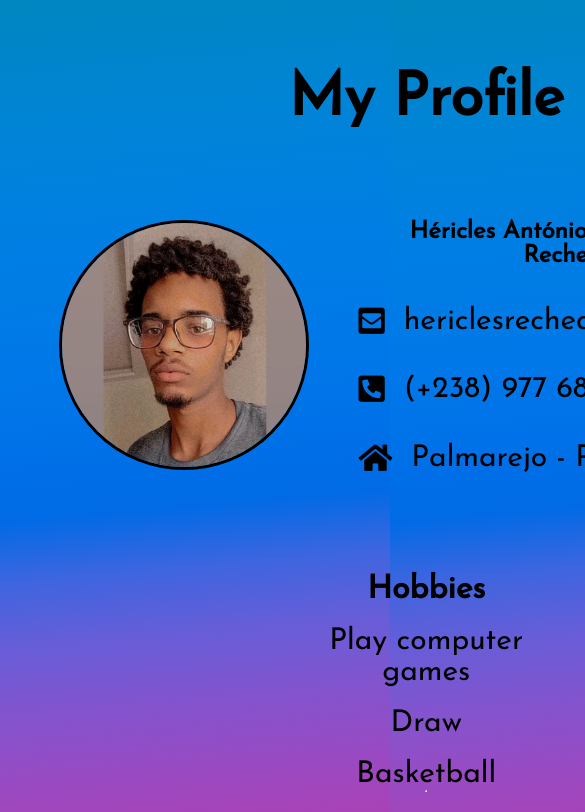
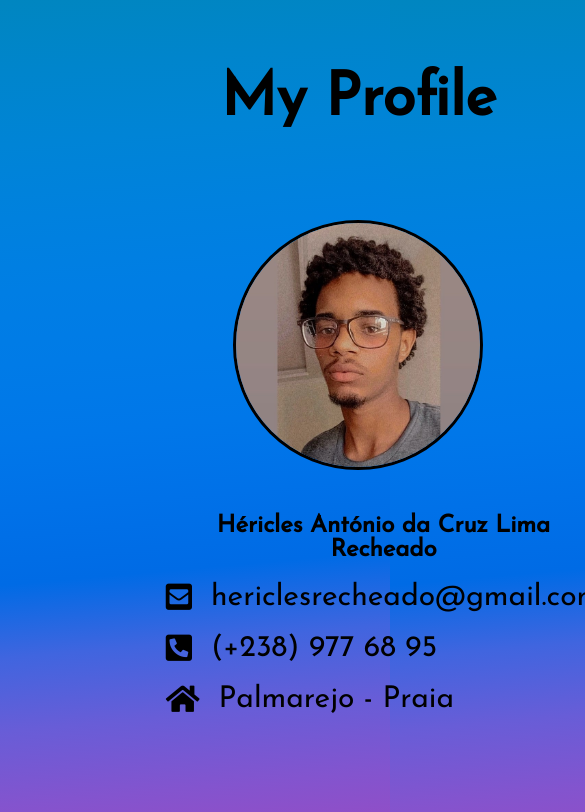
Before and after one commit to avengerCoder/HTML-CSS-Profile, a plain HTML site: page index.html in a window 390 px wide. Shown: the top 812 px of the page, 585 px wide, since content can reach past the window. Drawn offline with Linux system fonts and the light colour scheme.

Commit message:
add profile modifications

```diff
--- a/estilo.css
+++ b/estilo.css
@@ -103,3 +103,9 @@ p{
 .icon:hover{
   font-size: 60px;
 }
+
+@media screen and (max-width: 700px){
+  .container1{
+    flex-direction: column;
+  }
+}
```
Also changed, not shown: index.html (+0 -4 lines). Lines whose indentation alone changed are shown as unchanged.
